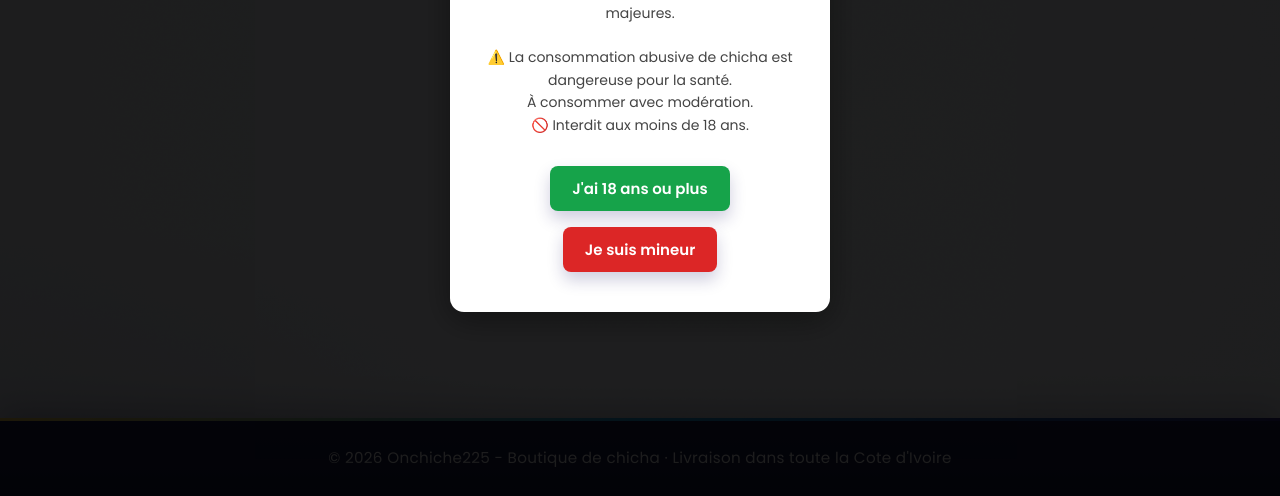
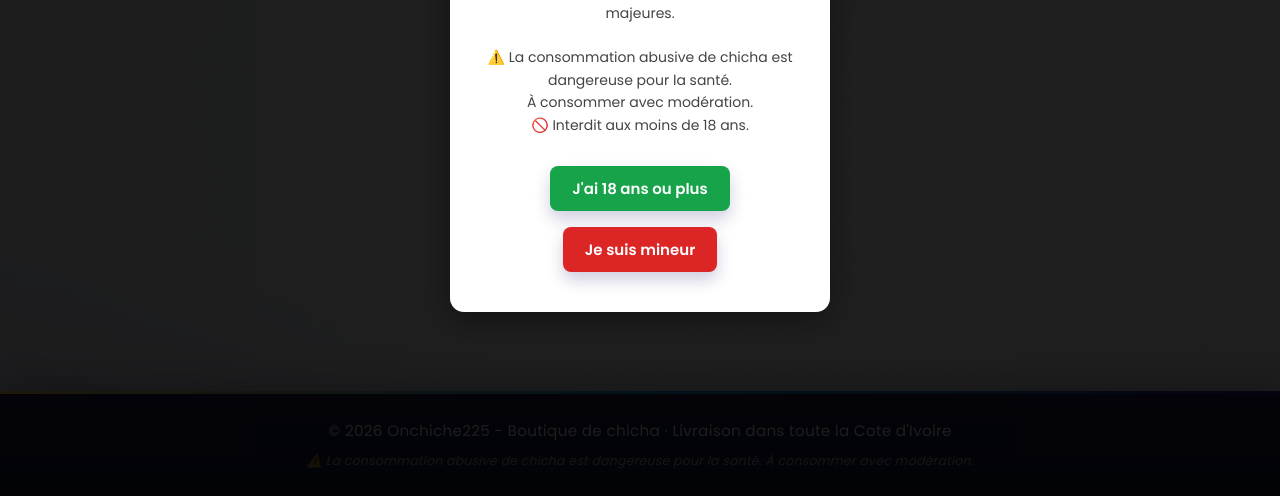
Before and after one commit to smarttech0707/onchiche225, a website: page 404.html in a window 1280 px wide. Shown: the part 304-800 px from the top of the page. Drawn offline with Linux system fonts and the light colour scheme; no server answers.

Commit message:
Ajout mention santé dans le footer de toutes les pages

```diff
--- a/404.html
+++ b/404.html
@@ -34,6 +34,7 @@
 </main>
 <footer>
 <p data-i18n="footer_line">© 2026 Onchiche225 - Boutique de chicha · Livraison dans toute la Cote d'Ivoire</p>
+<p class="footer-warning">⚠️ La consommation abusive de chicha est dangereuse pour la santé. À consommer avec modération.</p>
 </footer>
 <script src="script.js"></script>
 </body>
--- a/style.css
+++ b/style.css
@@ -1449,6 +1449,13 @@ footer p {
   letter-spacing: 0.02em;
 }
 
+.footer-warning {
+  margin-top: 8px !important;
+  font-size: 0.78rem !important;
+  opacity: 0.7;
+  font-style: italic;
+}
+
 /* ——— Accessibilité mouvement ——— */
 
 @media (prefers-reduced-motion: reduce) {
```
Also changed, not shown: admin.html (+1 -0 lines), cart.html (+1 -0 lines), contact.html (+1 -0 lines), index.html (+1 -0 lines), products.html (+1 -0 lines).
